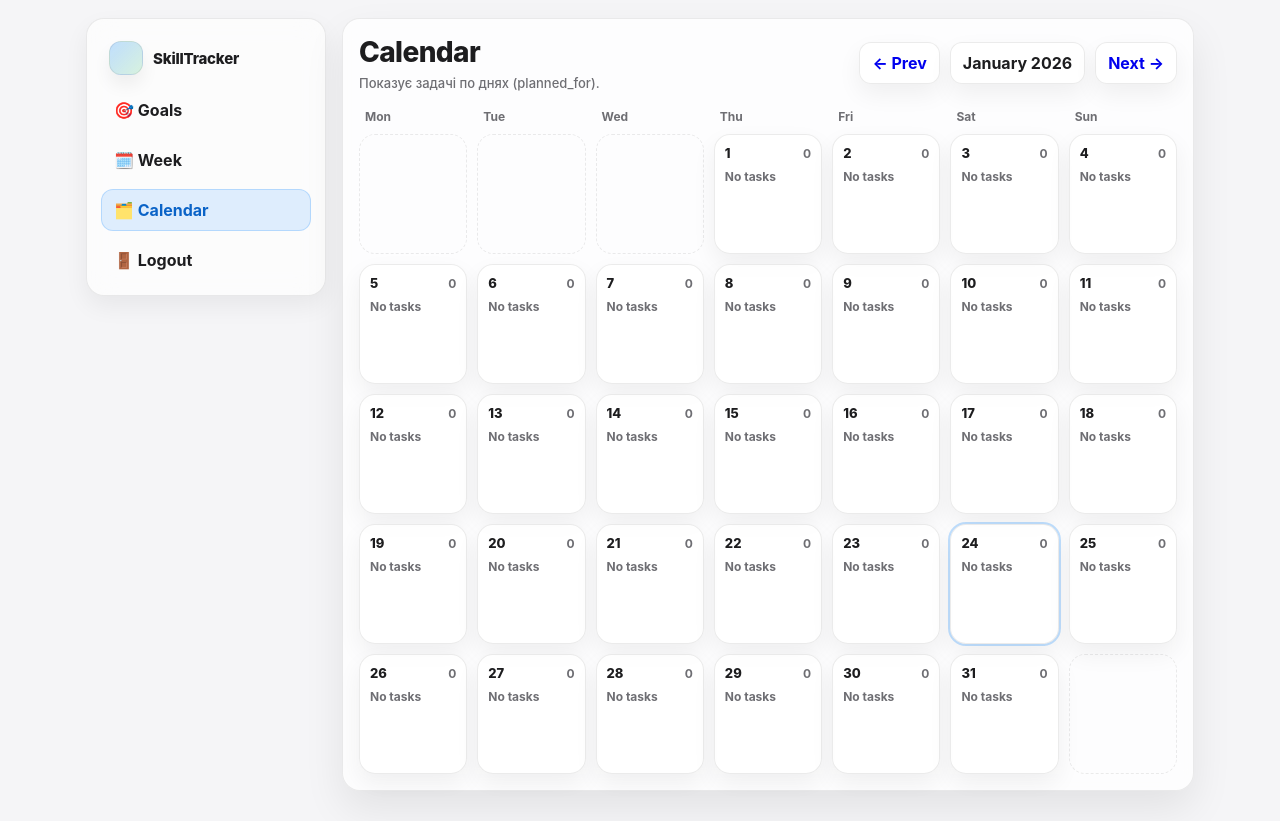
After one commit to SytsevichRoma/skilltracker, a Flask app: page /calendar in a window 1280 px wide. The commit adds this page. Run offline with Flask 3, Linux system fonts and the light colour scheme; the visitor is signed in with stand-in values (Sample User, id 1); data that the repository does not hold is empty.

Commit message:
Home redirect + Calendar month view + lighter UI

```diff
--- a/app/__init__.py
+++ b/app/__init__.py
@@ -5,6 +5,7 @@ from .routes.main import main_bp
 from .routes.auth import auth_bp
 from .routes.goals import goals_bp
 from .routes.tasks import tasks_bp
+from app.routes.calendar import calendar_bp
 
 
 
@@ -24,6 +25,7 @@ def create_app():
     app.register_blueprint(auth_bp)
     app.register_blueprint(goals_bp)
     app.register_blueprint(tasks_bp)
+    app.register_blueprint(calendar_bp)
 
 
 
--- /dev/null
+++ b/app/routes/calendar.py
@@ -0,0 +1,79 @@
+from datetime import date
+from calendar import monthrange
+from collections import defaultdict
+
+from flask import Blueprint, render_template, request
+from flask_login import login_required, current_user
+
+from app.models.goal import Goal
+from app.models.task import Task
+
+calendar_bp = Blueprint("calendar", __name__)
+
+@calendar_bp.get("/calendar")
+@login_required
+def month_view():
+    # ?ym=2026-01 (за замовчуванням поточний місяць)
+    ym = request.args.get("ym")
+    if ym:
+        y, m = ym.split("-")
+        year, month = int(y), int(m)
+    else:
+        today = date.today()
+        year, month = today.year, today.month
+
+    first_day = date(year, month, 1)
+    last_day = date(year, month, monthrange(year, month)[1])
+
+    goals = Goal.query.filter_by(user_id=current_user.id).all()
+    goal_ids = [g.id for g in goals]
+
+    tasks = []
+    tasks_by_day = defaultdict(list)
+
+    if goal_ids:
+        tasks = (
+            Task.query
+            .filter(Task.goal_id.in_(goal_ids))
+            .filter(Task.planned_for >= first_day, Task.planned_for <= last_day)
+            .order_by(Task.planned_for.asc(), Task.id.desc())
+            .all()
+        )
+        for t in tasks:
+            if t.planned_for:
+                tasks_by_day[t.planned_for].append(t)
+
+    # календарна сітка (понеділок-початок)
+    start_weekday = first_day.weekday()  # Mon=0
+    days_in_month = last_day.day
+
+    cells = []
+    for _ in range(start_weekday):
+        cells.append(None)
+    for d in range(1, days_in_month + 1):
+        cells.append(date(year, month, d))
+    while len(cells) % 7 != 0:
+        cells.append(None)
+
+    # prev/next
+    prev_year, prev_month = year, month - 1
+    if prev_month == 0:
+        prev_month = 12
+        prev_year -= 1
+
+    next_year, next_month = year, month + 1
+    if next_month == 13:
+        next_month = 1
+        next_year += 1
+
+    return render_template(
+        "calendar.html",
+        year=year,
+        month=month,
+        first_day=first_day,
+        cells=cells,
+        tasks_by_day=tasks_by_day,
+        prev_ym=f"{prev_year:04d}-{prev_month:02d}",
+        next_ym=f"{next_year:04d}-{next_month:02d}",
+        today=date.today(),
+    )
--- a/app/routes/main.py
+++ b/app/routes/main.py
@@ -1,9 +1,9 @@
-from flask import Blueprint
-from flask_login import login_required, current_user
+from flask import Blueprint, redirect, url_for
+from flask_login import login_required
 
 main_bp = Blueprint("main", __name__)
 
 @main_bp.get("/")
 @login_required
 def home():
-    return f"Hello, {current_user.email} ✅"
+    return redirect(url_for("tasks.week_view"))
--- a/app/templates/base.html
+++ b/app/templates/base.html
@@ -3,6 +3,7 @@
 <head>
   <meta charset="utf-8">
   <meta name="viewport" content="width=device-width, initial-scale=1">
+
   <title>{% block title %}SkillTracker{% endblock %}</title>
 
   <style>
@@ -16,20 +17,24 @@
       --shadow-sm:0 10px 24px rgba(0,0,0,.06);
       --r:18px;
       --r2:14px;
+
       --blue:#0a84ff;
       --blue2:rgba(10,132,255,.12);
+
       --red2:rgba(255,59,48,.14);
-      --green2:rgba(52,199,89,.14);
-      --yellow2:rgba(255,204,0,.16);
       --pill:rgba(0,0,0,.06);
     }
 
     *{box-sizing:border-box}
+
     body{
       margin:0;
       background:var(--bg);
       color:var(--text);
-      font-family:-apple-system,BlinkMacSystemFont,"SF Pro Display","SF Pro Text","Segoe UI",Roboto,Arial,sans-serif;
+
+      /* ✅ більш "app-like" шрифт */
+      font-family:-apple-system, BlinkMacSystemFont, "SF Pro Text", "Segoe UI", Roboto, Arial, sans-serif;
+      font-weight: 500;
     }
 
     .app{
@@ -61,19 +66,26 @@
       gap:10px;
       padding: 8px 8px 14px;
     }
+
     .logo{
       width:34px;height:34px;border-radius:12px;
       background: linear-gradient(135deg, rgba(10,132,255,.25), rgba(52,199,89,.18));
       border:1px solid var(--line);
       box-shadow: 0 10px 18px rgba(0,0,0,.06);
     }
-    .brand-title{font-weight:900; letter-spacing:-.2px}
+
+    .brand-title{
+      font-weight: 800;
+      letter-spacing:-.2px;
+      font-size: 15px;
+    }
 
     .nav{
       display:flex;
       flex-direction: column;
       gap: 8px;
     }
+
     .nav a{
       display:flex;
       align-items:center;
@@ -83,19 +95,23 @@
       border:1px solid transparent;
       color: var(--text);
       text-decoration: none;
-      font-weight: 800;
+      font-weight: 650;
       background: transparent;
     }
+
     .nav a:hover{
-      background: rgba(255,255,255,.8);
+      background: rgba(255,255,255,.85);
       border-color: var(--line);
     }
+
     .nav a.active{
       background: rgba(10,132,255,.12);
       border: 1px solid rgba(10,132,255,.20);
       color: #0a63c7;
+      font-weight: 750;
     }
 
+    /* ✅ загальні */
     .card{
       background: var(--card);
       border:1px solid var(--line);
@@ -104,6 +120,7 @@
       backdrop-filter: blur(14px);
       -webkit-backdrop-filter: blur(14px);
     }
+
     .pad{ padding: 16px; }
 
     .top{
@@ -115,30 +132,44 @@
       margin-bottom: 12px;
     }
 
-    .h1{ margin:0; font-size:28px; font-weight:900; letter-spacing:-.6px; }
-    .muted{ color: var(--muted); font-size: 13px; }
+    .h1{
+      margin:0;
+      font-size:28px;
+      font-weight: 800; /* ✅ менше “жиру” */
+      letter-spacing:-.6px;
+    }
+
+    .muted{
+      color: var(--muted);
+      font-size: 13px;
+      font-weight: 550;
+    }
 
     .btn{
       border:1px solid var(--line);
-      background: rgba(255,255,255,.75);
+      background: rgba(255,255,255,.78);
       padding: 10px 12px;
       border-radius: 12px;
-      font-weight: 900;
+      font-weight: 650;
       cursor:pointer;
       box-shadow: var(--shadow-sm);
       transition: transform .06s ease, background .12s ease;
     }
-    .btn:hover{ background: rgba(255,255,255,.92); }
+    .btn:hover{ background: rgba(255,255,255,.95); }
     .btn:active{ transform: scale(.985); }
+
     .btn-primary{
       background: var(--blue2);
       border-color: rgba(10,132,255,.20);
       color: #0a63c7;
+      font-weight: 700;
     }
+
     .btn-danger{
       background: var(--red2);
       border-color: rgba(255,59,48,.20);
       color: #b42318;
+      font-weight: 700;
     }
 
     .input, .select{
@@ -146,10 +177,11 @@
       padding: 10px 12px;
       border-radius: 12px;
       border: 1px solid var(--line);
-      background: rgba(255,255,255,.82);
+      background: rgba(255,255,255,.85);
       box-shadow: 0 10px 20px rgba(0,0,0,.05);
       font-size: 14px;
       outline: none;
+      font-weight: 550;
     }
 
     .row{
@@ -159,16 +191,21 @@
     }
     .row > *{ flex: 1; min-width: 160px; }
 
-    .divider{ height: 1px; background: var(--line); margin: 14px 0; }
+    .divider{
+      height: 1px;
+      background: var(--line);
+      margin: 14px 0;
+    }
 
     .flash{
       margin-bottom: 10px;
       padding: 10px 12px;
       border-radius: var(--r2);
       border: 1px solid var(--line);
-      background: rgba(255,255,255,.85);
+      background: rgba(255,255,255,.88);
       box-shadow: var(--shadow-sm);
       font-size: 14px;
+      font-weight: 550;
     }
 
     @media (max-width: 900px){
@@ -177,9 +214,10 @@
     }
   </style>
 </head>
+
 <body>
+  <div class="app">
 
-  <div class="app">
     <aside class="sidebar">
       <div class="brand">
         <div class="logo"></div>
@@ -191,11 +229,20 @@
            class="{% if request.path.startswith('/goals') %}active{% endif %}">
           🎯 Goals
         </a>
+
         <a href="{{ url_for('tasks.week_view') }}"
            class="{% if request.path.startswith('/week') %}active{% endif %}">
           🗓️ Week
         </a>
-        <a href="{{ url_for('auth.logout') }}">🚪 Logout</a>
+
+        <a href="{{ url_for('calendar.month_view') }}"
+           class="{% if request.path.startswith('/calendar') %}active{% endif %}">
+          🗂️ Calendar
+        </a>
+
+        <a href="{{ url_for('auth.logout') }}">
+          🚪 Logout
+        </a>
       </nav>
     </aside>
 
@@ -210,7 +257,7 @@
 
       {% block content %}{% endblock %}
     </main>
+
   </div>
-
 </body>
 </html>
--- /dev/null
+++ b/app/templates/calendar.html
@@ -0,0 +1,127 @@
+{% extends "base.html" %}
+{% block title %}Calendar{% endblock %}
+
+{% block content %}
+<style>
+  .cal-head{
+    display:flex; align-items:center; justify-content:space-between; gap:12px; flex-wrap:wrap;
+    margin-bottom: 12px;
+  }
+  .cal-grid{
+    display:grid;
+    grid-template-columns: repeat(7, 1fr);
+    gap: 10px;
+  }
+  .dow{
+    font-size: 12px;
+    color: var(--muted);
+    font-weight: 700;
+    padding: 6px 6px 0;
+  }
+  .cell{
+    min-height: 120px;
+    border: 1px solid var(--line);
+    border-radius: 16px;
+    background: rgba(255,255,255,.72);
+    box-shadow: var(--shadow-sm);
+    padding: 10px;
+    overflow:hidden;
+  }
+  .cell.empty{
+    background: transparent;
+    border: 1px dashed rgba(0,0,0,.08);
+    box-shadow: none;
+  }
+  .date-badge{
+    display:flex; align-items:center; justify-content:space-between;
+    font-weight: 800;
+    font-size: 13px;
+    margin-bottom: 8px;
+  }
+  .today{
+    outline: 2px solid rgba(10,132,255,.25);
+  }
+  .titem{
+    display:flex;
+    align-items:center;
+    gap:8px;
+    padding: 8px 10px;
+    border-radius: 14px;
+    border: 1px solid rgba(0,0,0,.07);
+    background: rgba(255,255,255,.88);
+    box-shadow: 0 10px 18px rgba(0,0,0,.05);
+    margin-bottom: 8px;
+    font-size: 12px;
+    font-weight: 650;
+  }
+  .dot{
+    width:10px; height:10px; border-radius:999px;
+    border:2px solid rgba(0,0,0,.18);
+    flex: 0 0 auto;
+  }
+  .dot.done{
+    border-color: rgba(10,132,255,.55);
+    background: rgba(10,132,255,.22);
+  }
+  .more{
+    font-size: 12px;
+    color: var(--muted);
+    font-weight: 700;
+  }
+</style>
+
+<div class="card pad">
+  <div class="cal-head">
+    <div>
+      <h1 class="h1" style="margin-bottom:6px;">Calendar</h1>
+      <div class="muted">Показує задачі по днях (planned_for).</div>
+    </div>
+
+    <div style="display:flex; gap:10px; flex-wrap:wrap;">
+      <a class="btn" href="{{ url_for('calendar.month_view', ym=prev_ym) }}" style="text-decoration:none;">← Prev</a>
+      <span class="btn" style="cursor:default;">
+        {{ first_day.strftime("%B %Y") }}
+      </span>
+      <a class="btn" href="{{ url_for('calendar.month_view', ym=next_ym) }}" style="text-decoration:none;">Next →</a>
+    </div>
+  </div>
+
+  <div class="cal-grid" style="margin-bottom:10px;">
+    {% for name in ["Mon","Tue","Wed","Thu","Fri","Sat","Sun"] %}
+      <div class="dow">{{ name }}</div>
+    {% endfor %}
+  </div>
+
+  <div class="cal-grid">
+    {% for d in cells %}
+      {% if not d %}
+        <div class="cell empty"></div>
+      {% else %}
+        {% set items = tasks_by_day.get(d, []) %}
+        <div class="cell {% if d==today %}today{% endif %}">
+          <div class="date-badge">
+            <span>{{ d.day }}</span>
+            <span class="more">{{ items|length }}</span>
+          </div>
+
+          {% if items %}
+            {% for t in items[:3] %}
+              <div class="titem">
+                <span class="dot {% if t.is_done %}done{% endif %}"></span>
+                <span style="overflow:hidden; text-overflow:ellipsis; white-space:nowrap;">
+                  {{ t.title }}
+                </span>
+              </div>
+            {% endfor %}
+            {% if items|length > 3 %}
+              <div class="more">+{{ items|length - 3 }} more</div>
+            {% endif %}
+          {% else %}
+            <div class="more">No tasks</div>
+          {% endif %}
+        </div>
+      {% endif %}
+    {% endfor %}
+  </div>
+</div>
+{% endblock %}
```
